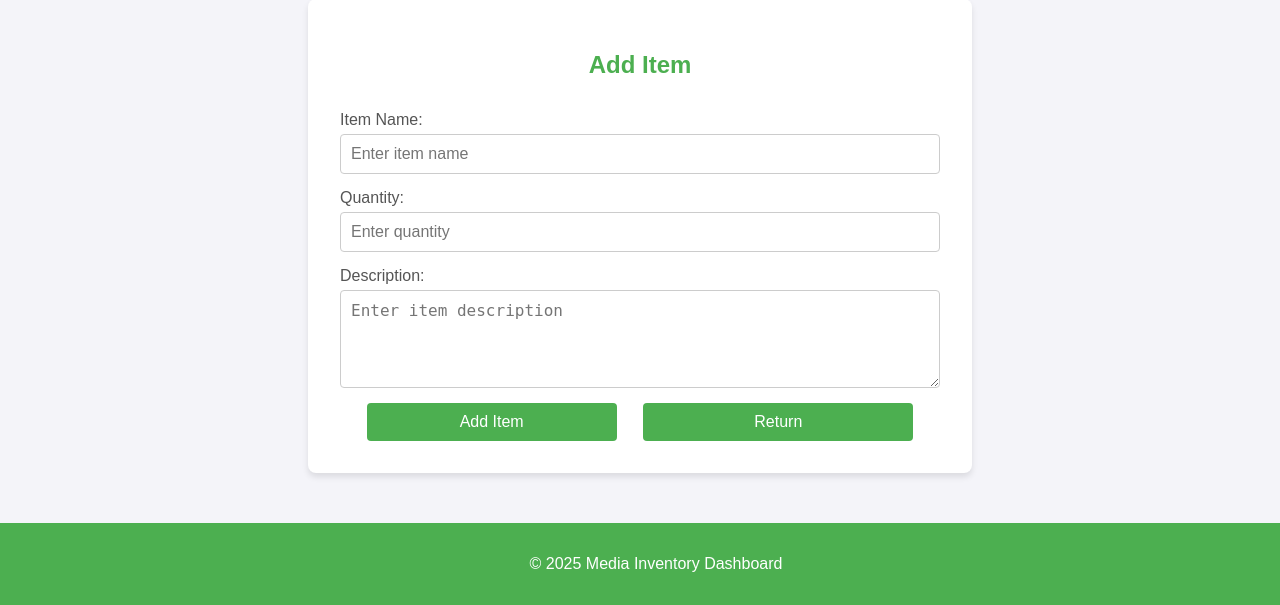
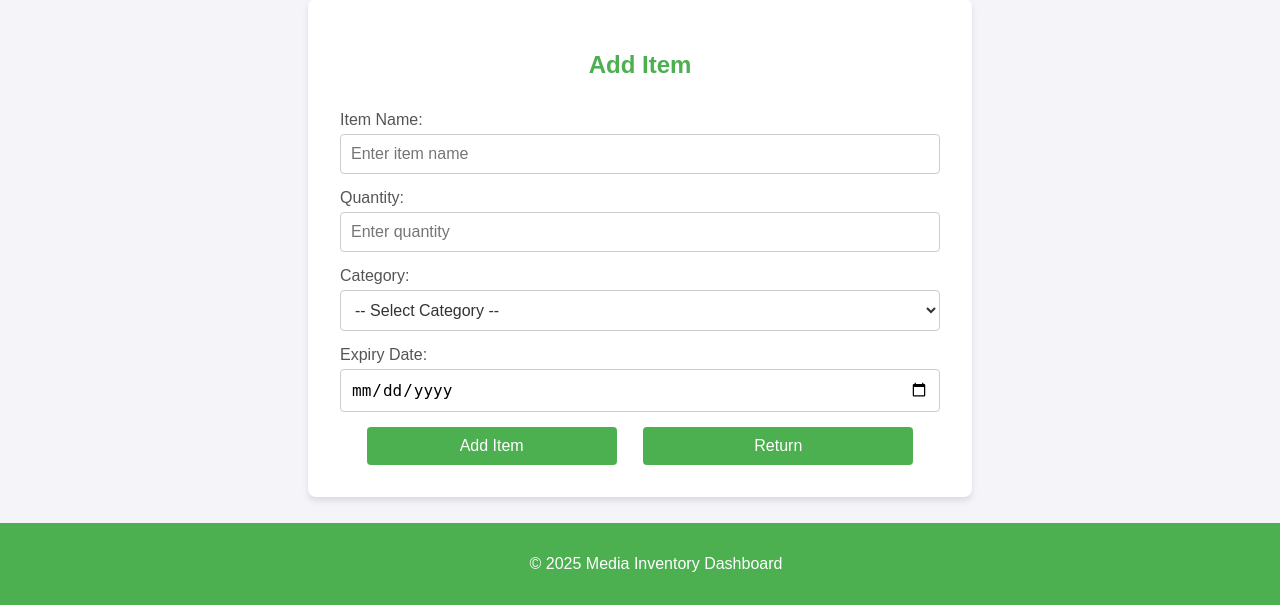
Before and after one commit to BelalMohamed2/med-inventory-dashboard, a Flask app: page /add in a window 1280 px wide. Shown: the part 195-800 px from the top of the page. Run offline with Flask 3, Linux system fonts and the light colour scheme.

Commit message:
updating the styles in add page for matching the input data and to control the user input

```diff
--- a/routes.py
+++ b/routes.py
@@ -1,4 +1,4 @@
-from flask import Flask, render_template
+from flask import Flask, render_template, request, redirect
 import mysql.connector
 def get_db_connection():
         return mysql.connector.connect(
@@ -30,8 +30,24 @@ def home():
     mydb.close()
     return render_template('dashboard.html', total_items=total_items, total_categories=total_categories, expired_items=expired_items, out_of_stock=out_of_stock)
 
-@app.route('/add')
+@app.route('/add', methods=['GET', 'POST'])
 def add_item():
+    if request.method  == 'POST':
+        name = request.form['name']
+        quantity = request.form['quantity']
+        category = request.form['category']
+        expiry_date = request.form['expiry_date']
+        mydb = get_db_connection()
+        mycursor = mydb.cursor()
+        sql = "INSERT INTO items (name, quantity, category, expiry_date) VALUES (%s, %s, %s, %s)"
+        val = (name, quantity, category, expiry_date)
+        mycursor.execute(sql, val)
+        mydb.commit()
+        mycursor.close()
+        mydb.close()
+        return redirect('/view')
+    mydb = get_db_connection()
+    mycursor = mydb.cursor()
     return render_template('add.html')
 
 @app.route('/view')
--- a/static/css/style.css
+++ b/static/css/style.css
@@ -158,8 +158,18 @@
             margin-bottom: 5px;
             color: #555;
         }
+        select {
+            padding: 10px;
+            margin-bottom: 15px;
+            border: 1px solid #ccc;
+            border-radius: 4px;
+            font-size: 16px;
+            background-color: white;
+            color: #333;
+        }
 
-        input[type="text"], input[type="number"], textarea {
+
+        input[type="text"], input[type="number"], [type="date"] {
             padding: 10px;
             margin-bottom: 15px;
             border: 1px solid #ccc;
--- a/templates/add.html
+++ b/templates/add.html
@@ -18,20 +18,37 @@ Dashboard{% endblock %} {% block content %}
         id="quantity"
         name="quantity"
         placeholder="Enter quantity"
+        min = "1"
         required
     />
 
-    <label for="description">Description:</label>
-<textarea
-    id="description"
-    name="description"
-    rows="4"
-    placeholder="Enter item description"
-    ></textarea>
+    <label for="category">Category:</label>
+    <select id="category" name="category" required>
+        <option value="">-- Select Category --</option>
+        <option value="Gastrointestinal">Gastrointestinal</option>
+        <option value="Diabetes">Diabetes</option>
+        <option value="Supplies">Supplies</option>
+        <option value="Vaccine">Vaccine</option>
+        <option value="Pain Relief">Pain Relief</option>
+        <option value="Cardiovascular">Cardiovascular</option>
+        <option value="Antibiotics">Antibiotics</option>
+
+
+    </select>
+
+    <label for="expiry_date">Expiry Date:</label>
+    <input
+        type="date"
+        id="expiry_date"
+        name="expiry_date"
+        required
+    />
+
     <div class="button-group">
         <button type="submit" class="btn">Add Item</button>
-    <a href='/' class="btn">Return</a>
+        <a href="/" class="btn">Return</a>
     </div>
 </form>
+
 </div>
 {% endblock %}
```
Lines whose indentation alone changed are shown as unchanged.
